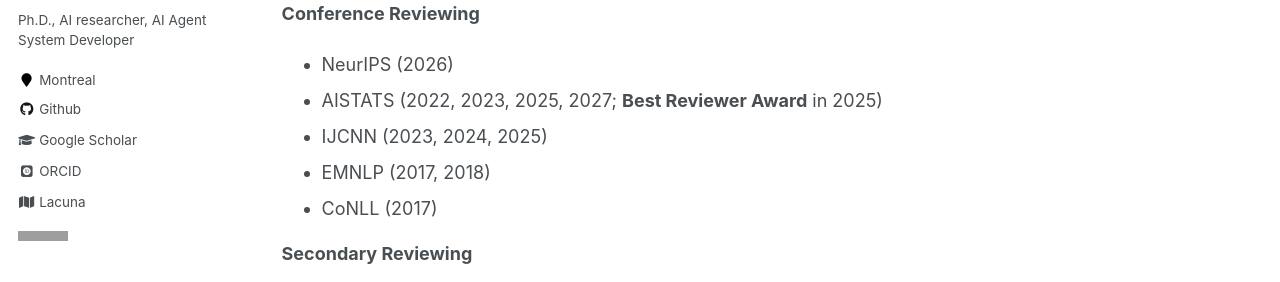
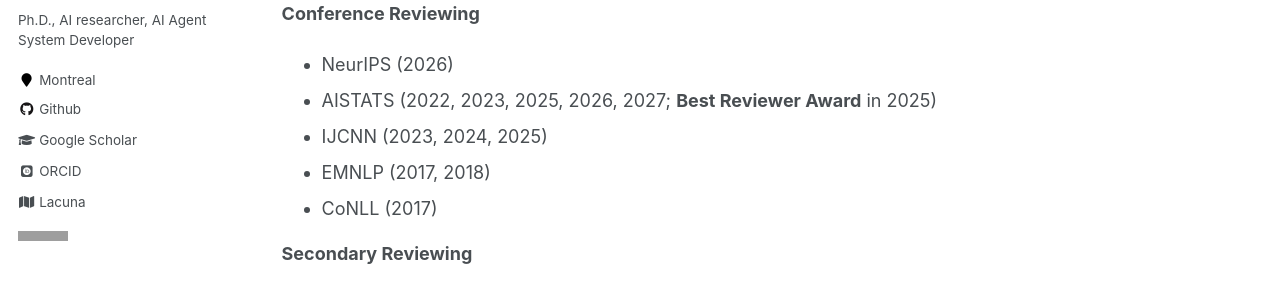
Before and after one commit to MilesQLi/milesqli.github.io, a Jekyll site: the page built from _pages/cv.md, in a window 1280 px wide and 900 px high, scrolled down 4301 px. Shown: the part 243-525 px from the top of the window. Built offline with Jekyll 4.4.1, drawn with Linux system fonts in a browser that asks for light colours; some web fonts are replaced; a script that is not in the unit is left out; grey boxes are pictures that could not be loaded.

Commit message:
Add AISTATS 2026 reviewing to CV

```diff
--- a/_pages/cv.md
+++ b/_pages/cv.md
@@ -87,7 +87,7 @@ Service
 **Conference Reviewing**
 
 * NeurIPS (2026)
-* AISTATS (2022, 2023, 2025, 2027; **Best Reviewer Award** in 2025)
+* AISTATS (2022, 2023, 2025, 2026, 2027; **Best Reviewer Award** in 2025)
 * IJCNN (2023, 2024, 2025)
 * EMNLP (2017, 2018)
 * CoNLL (2017)
```
